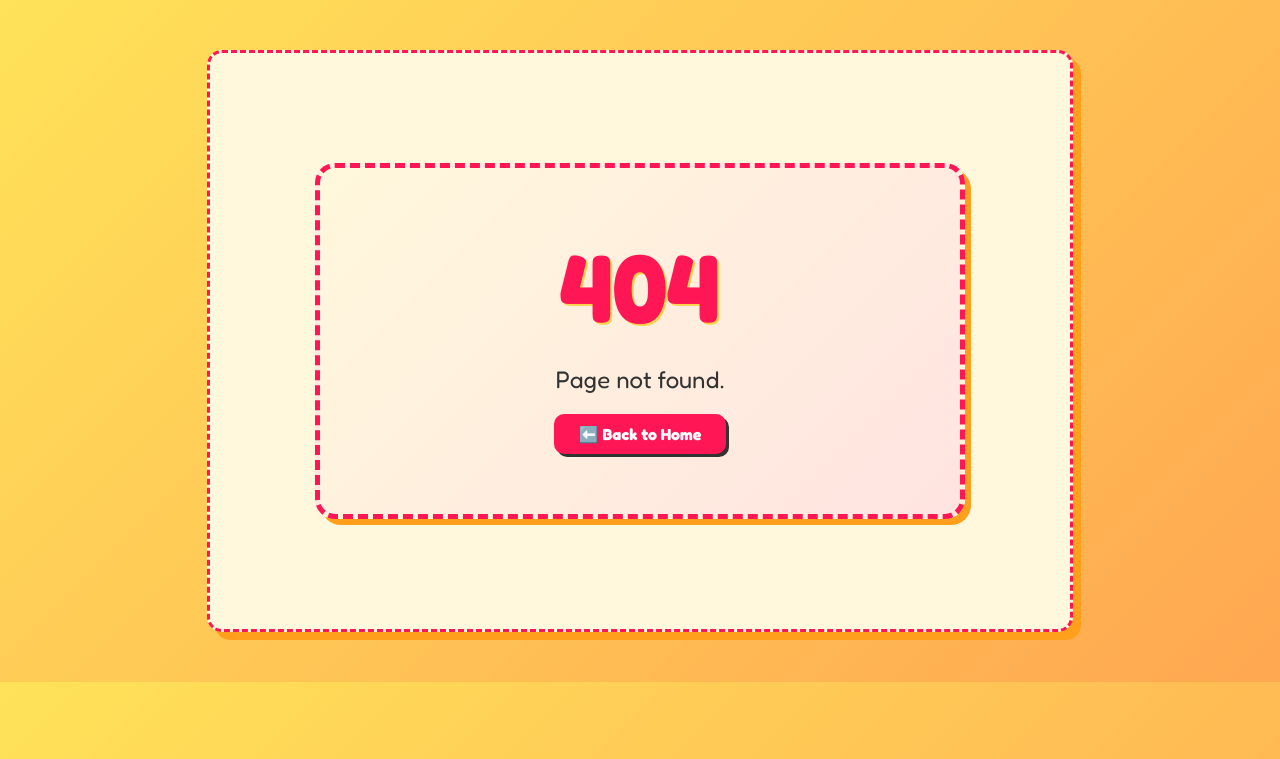
After one commit to Mister-Calvin/MoviWebApp, a Flask app: template templates/error_404.html in a window 1280 px wide. The commit adds this page. Shown: the top 759 px of the page. Run offline with Flask 3, Linux system fonts and the light colour scheme; the template is opened without the code that fills it, so the values that code supplies are empty.

Commit message:
Add custom error handlers with corresponding templates and style adjustments

```diff
--- a/app.py
+++ b/app.py
@@ -35,28 +35,31 @@
 
 @app.route('/users/<int:user_id>/movies', methods=['GET', 'POST'])
 def list_movies(user_id):
-    if request.method == 'POST':
-        title = request.form.get('name')
-        movie_data = search_movie_and_get_movies(title)
+    try:
+        if request.method == 'POST':
+            title = request.form.get('name')
+            movie_data = search_movie_and_get_movies(title)
 
-        new_movie = Movie(
-            name=title,
-            year=movie_data['Year'],
-            director=movie_data['Director'],
-            poster_url=movie_data['Poster'],
-            user_id=user_id
+            new_movie = Movie(
+                name=title,
+                year=movie_data['Year'],
+                director=movie_data['Director'],
+                poster_url=movie_data['Poster'],
+                user_id=user_id
 
-        )
-        data_manager.add_movie(new_movie)
+            )
+            data_manager.add_movie(new_movie)
 
-    users = data_manager.get_users()
-    user = next((u for u in users if u.id == user_id), None)
-    if not user:
-        return "User not found", 404
+        users = data_manager.get_users()
+        user = next((u for u in users if u.id == user_id), None)
+        if not user:
+            return "User not found", 404
 
-    movies = data_manager.get_movies(user_id=user_id)
+        movies = data_manager.get_movies(user_id=user_id)
 
-    return render_template('show_movies.html', users=users, movies=movies, user=user)
+        return render_template('show_movies.html', users=users, movies=movies, user=user)
+    except KeyError:
+        return render_template('error_key.html')
 
 
 @app.route('/users/<int:user_id>/movies/<int:movie_id>/delete', methods=['POST'])
@@ -81,6 +84,21 @@
     data_manager.delete_user(user_id)
     return redirect('/')
 
+@app.errorhandler(404)
+def not_found_error(error):
+    return render_template('error_404.html'), 404
+
+
+@app.errorhandler(405)
+def method_not_allowed_error(error):
+    return render_template('error_405.html'), 405
+
+@app.errorhandler(500)
+def internal_server_error(error):
+    return render_template('error_500.html'), 500
+
+
+
 
 
 if __name__ == '__main__':
--- a/static/style.css
+++ b/static/style.css
@@ -286,3 +286,43 @@
 .user-actions form {
     margin: 0;
 }
+.error-container {
+    text-align: center;
+    padding: 60px 20px;
+    border: 5px dashed #ff1654;
+    border-radius: 20px;
+    background: linear-gradient(135deg, #fff8dc, #ffe4e1);
+    box-shadow: 6px 6px 0px #ff9f1c;
+    max-width: 600px;
+    margin: 80px auto;
+}
+
+.error-code {
+    font-size: 96px;
+    font-weight: bold;
+    color: #ff1654;
+    margin: 0;
+    text-shadow: 2px 2px 0px #fcd34d;
+}
+
+.error-text {
+    font-size: 1.5em;
+    color: #333;
+    margin: 20px 0;
+}
+
+.btn {
+    display: inline-block;
+    background-color: #ff1654;
+    color: white;
+    padding: 10px 25px;
+    border-radius: 10px;
+    text-decoration: none;
+    font-weight: bold;
+    transition: 0.2s;
+    box-shadow: 3px 3px 0px #333;
+}
+
+.btn:hover {
+    background-color: #d90429;
+}
--- /dev/null
+++ b/templates/error_404.html
@@ -0,0 +1,9 @@
+{% extends "base.html" %}
+
+{% block content %}
+<div class="error-container error-404">
+    <h1 class="error-code">404</h1>
+    <p class="error-text">Page not found.</p>
+    <a href="{{ url_for('home') }}" class="btn">⬅️ Back to Home</a>
+</div>
+{% endblock %}
```
Also changed, not shown: templates/error_405.html (added, +9 -0 lines), templates/error_500.html (added, +9 -0 lines), templates/error_key.html (added, +9 -0 lines).
